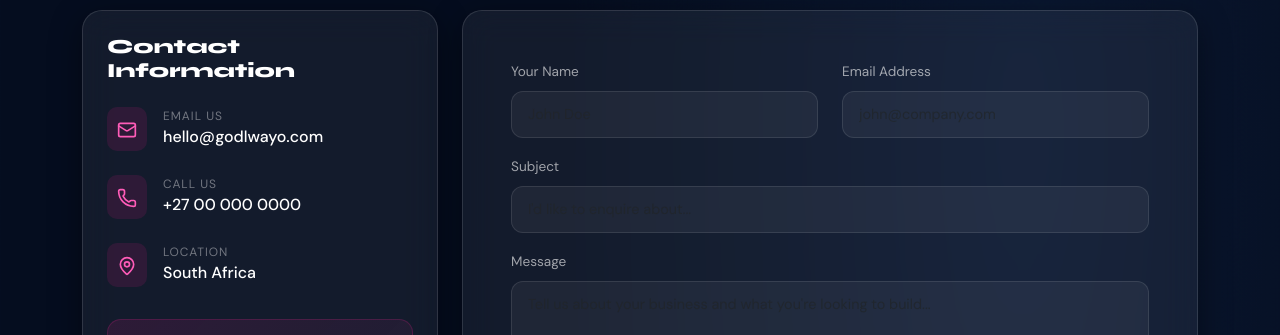
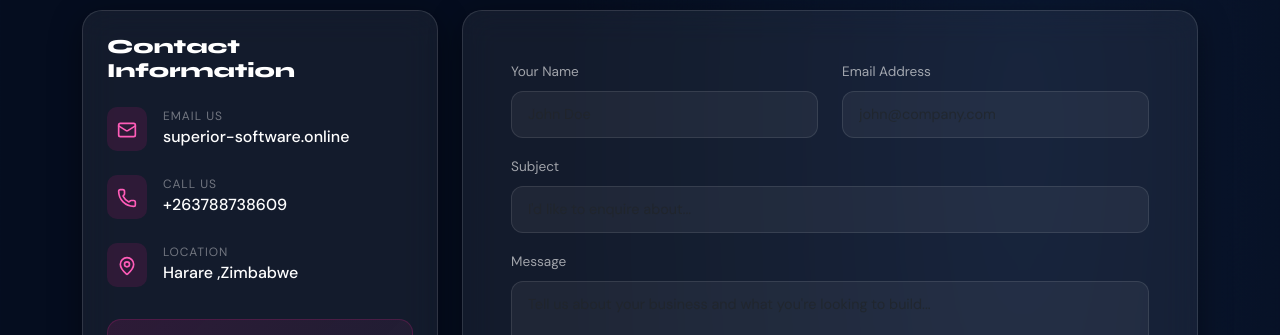
Before and after one commit to CongoBeast/Godlwayo-Software, a React (Create React App) app: page / in a window 1280 px wide. Shown: the part 4080-4415 px from the top of the page. Built offline with nearby package versions, Linux system fonts and the light colour scheme.

Commit message:
Update ContactSection.js

```diff
--- a/src/components/ContactSection.js
+++ b/src/components/ContactSection.js
@@ -3,9 +3,9 @@ import { Container, Row, Col, Form, Button, Alert } from 'react-bootstrap';
 import { Mail, Phone, MapPin, Send, MessageCircle } from 'lucide-react';
 
 const contactDetails = [
-  { icon: <Mail size={20} />, label: 'Email Us', value: 'hello@godlwayo.com' },
-  { icon: <Phone size={20} />, label: 'Call Us', value: '+27 00 000 0000' },
-  { icon: <MapPin size={20} />, label: 'Location', value: 'South Africa' },
+  { icon: <Mail size={20} />, label: 'Email Us', value: 'superior-software.online' },
+  { icon: <Phone size={20} />, label: 'Call Us', value: '+263788738609' },
+  { icon: <MapPin size={20} />, label: 'Location', value: 'Harare ,Zimbabwe' },
 ];
 
 const ContactSection = () => {
```
